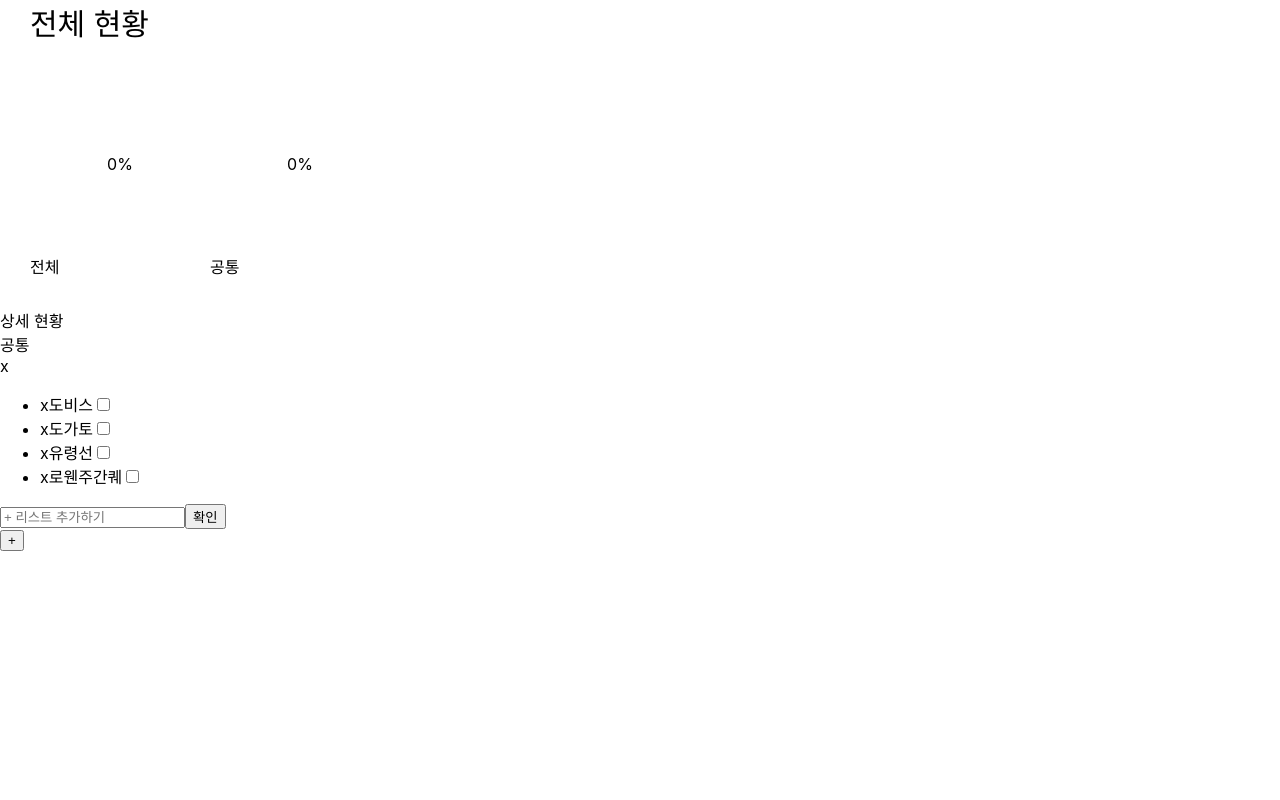
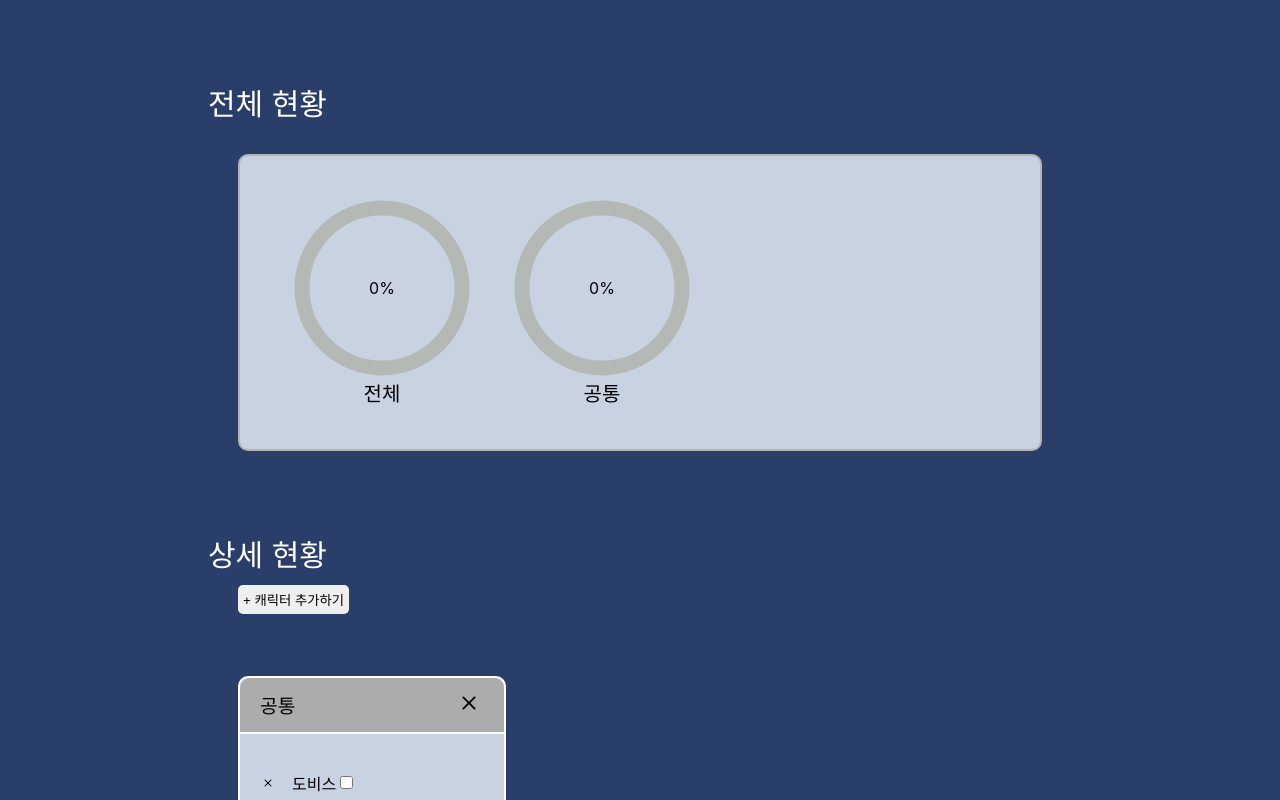
Before and after one commit to KimJaewon3/loa-homework-helper, a React (Create React App) app in the folder client/: page / in a window 1280 px wide. Shown: the top 800 px of the page. Built offline with nearby package versions, Linux system fonts and the light colour scheme.

Commit message:
css: 모니터링, 캐릭터별 리스트 css 추가

```diff
--- a/client/package.json
+++ b/client/package.json
@@ -15,6 +15,7 @@
     "@types/styled-components": "^5.1.25",
     "react": "^18.1.0",
     "react-dom": "^18.1.0",
+    "react-icons": "^4.4.0",
     "react-redux": "^8.0.2",
     "react-scripts": "5.0.1",
     "redux-persist": "^6.0.0",
--- a/client/src/App.css
+++ b/client/src/App.css
@@ -36,3 +36,7 @@
     transform: rotate(360deg);
   }
 }
+
+body {
+  background-color: #293e68;
+}
--- a/client/src/App.tsx
+++ b/client/src/App.tsx
@@ -1,15 +1,22 @@
 import React from 'react';
+import styled from 'styled-components';
 import './App.css';
 import Characters from './components/characters';
 import Monitoring from './components/monitoring';
-import Status from './components/status';
+
+const Wrap = styled.div`
+  margin: 0 10vw 0 10vw;
+  > * {
+    margin: 5em;
+  }
+`;
 
 function App() {
   return (
-    <div>
+    <Wrap>
       <Monitoring />
       <Characters />
-    </div>
+    </Wrap>
   );
 }
 
--- a/client/src/components/characters.tsx
+++ b/client/src/components/characters.tsx
@@ -1,7 +1,86 @@
 import React, { useState } from 'react';
+import styled from 'styled-components';
 import { addCharacter, addList, deleteCharacter, deleteList, updateContent } from '../redux/slice/contentsSlice';
 import { useAppDispatch, useAppSelector } from '../redux/store';
+import { BsX } from "react-icons/bs";
 
+const CharactersDiv = styled.div`
+  > span {
+    font-size: 30px;
+    color: white;
+  }
+  .characters-add-box {
+    margin: 10px 0 0 30px;
+    > button {
+      border-radius: 5px;
+      border: none;
+      padding: 5px;
+    }
+    .add-box-input-info {
+      display: flex;
+      align-items: center;
+      > * {
+        margin: 10px 10px 0 0;
+      }
+      input {
+        height: 20px;
+      }
+      button {
+        height: 26px;
+      }
+    }
+  }
+  .character-container {
+    display: flex;
+    flex-wrap: wrap;
+    margin: 30px;
+    align-items: flex-start;
+    .character-box {
+      border: 2px solid #ffffff;
+      border-radius: 10px;
+      background-color: rgb(240, 248, 255, 0.8);
+      margin: 2em 2em 0 0;
+      > * {
+        padding: 20px;
+      }
+    }
+    .character-box-title {
+      display: flex;
+      align-items: center;
+      padding: 10px 20px 10px 20px;
+      justify-content: space-between;
+      border-bottom: 2px solid #ffffff;
+      background-color: rgb(172, 172, 172);
+      border-radius: 10px 10px 0 0;
+      span {
+        font-size: larger;
+      }
+    }
+    .character-box-list {
+      ul {
+        padding: 0;
+      }
+      li {
+        list-style: none;
+        display: flex;
+        align-items: center;
+        margin: 5px 0 5px 0;
+        >:first-child {
+          margin: 5px 1em 0 0;
+        }
+      }
+    }
+    .character-box-add-list {
+      > * {
+
+        padding: 5px;
+      }
+      > button {
+        width: 2.5em;
+      }
+    }
+  }
+`;
 
 export default function Characters() {
   const [isAddCharacterModalOpen, setIsAddCharacterModalOpen] = useState(false);
@@ -49,25 +128,40 @@ export default function Characters() {
   }
 
   return (
-    <div>
+    <CharactersDiv>
       <span>상세 현황</span>
 
-      <div>
+      <div className='characters-add-box'>
+        <button onClick={()=>setIsAddCharacterModalOpen(!isAddCharacterModalOpen)}>+ 캐릭터 추가하기</button>
+        {isAddCharacterModalOpen && (
+          <div className='add-box-input-info'>
+            <input name='name' placeholder='캐릭터명' onChange={e=>handleInputValue(e)}></input>
+            <input name='level' placeholder='레벨' onChange={e=>handleInputValue(e)}></input>
+            <button onClick={submitAddCharacter}>확인</button>
+          </div>
+        )}
+      </div>
+
+      <div className='character-container'>
         {contetnts.map((charater, characterIdx) => {
           return (
-            <div key={charater.name} >
-              <div>
+            <div className='character-box' key={charater.name} >
+              <div className='character-box-title'>
                 <span>{charater.name}</span>
-                <div onClick={()=>handleDeleteCharacter(characterIdx)}>x</div>
+                <div onClick={()=>handleDeleteCharacter(characterIdx)}>
+                  <BsX size={30}/>
+                </div>
               </div>
-              <div>
+              <div className='character-box-list'>
                 <ul>
                   {charater.content.map((raidInfo, raidIdx) => {
                     const key = Object.keys(raidInfo)[0];
                     return (
                       <li key={raidIdx}>
-                        <span onClick={()=>handleDeleteList(characterIdx, raidIdx)}>x</span>
-                        <label>{key}</label>
+                        <div onClick={()=>handleDeleteList(characterIdx, raidIdx)}>
+                          <BsX />
+                        </div>
+                        <div>{key}</div>
                         <input
                           type="checkbox" checked={raidInfo[key]}
                           onChange={e=>changeInputChecked(e, characterIdx, raidIdx)}>
@@ -77,25 +171,14 @@ export default function Characters() {
                   })}
                 </ul>
               </div>
-              <div>
-                <input name='addList' placeholder='+ 리스트 추가하기' onChange={e=>handleInputValue(e)}></input>
-                <button onClick={()=>handleAddList(characterIdx)}>확인</button>
+              <div className='character-box-add-list'>
+                <input name='addList' placeholder=' + 리스트 추가하기' onChange={e=>handleInputValue(e)}></input>
+                <button onClick={()=>handleAddList(characterIdx)}>+</button>
               </div>
             </div>
           )
         })}
       </div>
-
-      <div>
-        <button onClick={()=>setIsAddCharacterModalOpen(!isAddCharacterModalOpen)}>+</button>
-        {isAddCharacterModalOpen && (
-          <div>
-            <input name='name' placeholder='캐릭터명' onChange={e=>handleInputValue(e)}></input>
-            <input name='level' placeholder='레벨' onChange={e=>handleInputValue(e)}></input>
-            <button onClick={submitAddCharacter}>확인</button>
-          </div>
-        )}
-      </div>
-    </div>
+    </CharactersDiv>
   )
 }
--- a/client/src/components/monitoring.tsx
+++ b/client/src/components/monitoring.tsx
@@ -8,10 +8,26 @@ const Monitor = styled.div`
     margin: 30px;
   }
   > span {
+    margin-left: 0;
     font-size: 30px;
+    color: white;
   }
   .monitor-progress {
     display: flex;
+    border: 2px solid #b5b2b2;
+    border-radius: 10px;
+    padding: 2em;
+    flex-wrap: wrap;
+    background-color: rgb(240, 248, 255, 0.8);
+    > div {
+      margin: 10px 20px 10px 20px;
+      display: flex;
+      flex-direction: column;
+      > span {
+      font-size: 20px;
+      text-align: center;
+      }
+    }
   }
 `;
 
--- a/client/src/components/status.tsx
+++ b/client/src/components/status.tsx
@@ -11,7 +11,17 @@ const CircleProgress = styled.div<CircleProgressProps>`
   position: relative;
   width: ${props => props.size}px;
   height: ${props => props.size}px;
-  svg {
+  .circle-progress-sketch {
+    position: absolute;
+    width: ${props => props.size}px;
+    height: ${props => props.size}px;
+    circle {
+      fill: none;
+      stroke: #b5b9b5;
+      stroke-width: 15;
+    }
+  }
+  .circle-progress {
     position: absolute;
     width: ${props => props.size}px;
     height: ${props => props.size}px;
@@ -57,9 +67,14 @@ export default function Status({ percent }: Props) {
 
   return (
     <CircleProgress size={RADIUS * 2 + 20} progress={progress} circumference={circumference}>
-      <svg>
+      <svg className='circle-progress-sketch'>
         <circle cx={RADIUS + 10} cy={RADIUS + 10} r={RADIUS}/>
       </svg>
+
+      <svg className='circle-progress'>
+        <circle cx={RADIUS + 10} cy={RADIUS + 10} r={RADIUS}/>
+      </svg>
+
       <span>{Math.floor(percent)}%</span>
     </CircleProgress>
   )
```
Also changed, not shown: 1 other file (tests, documents, lock files or other folders).
